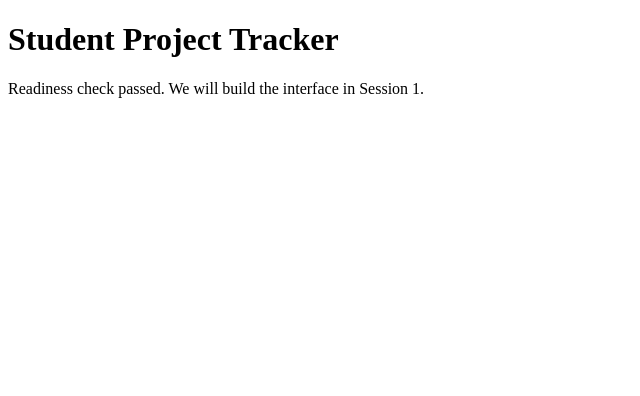
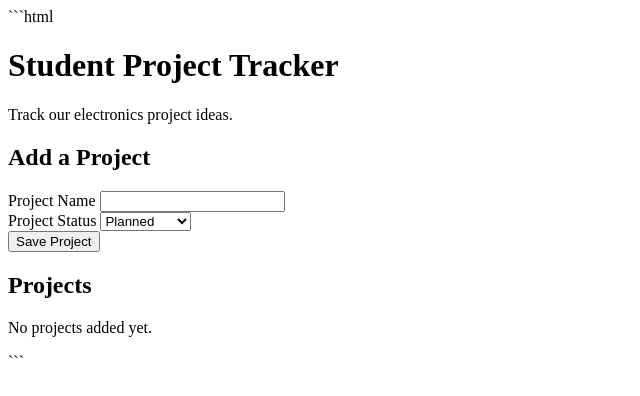
Before and after one commit to renukabhanji99/student-project-tracker, a website: page public/index.html in a window 1280 px wide. Shown: the whole page, without its empty margins (0-640 px from the left). Drawn offline with Linux system fonts and the light colour scheme.

Commit message:
Describe tracker and inspect HTML

````diff
--- a/public/index.html
+++ b/public/index.html
@@ -1,5 +1,57 @@
-<!doctype html>
+```html
+<!DOCTYPE html>
 <html lang="en">
-<head><meta charset="UTF-8"><meta name="viewport" content="width=device-width, initial-scale=1"><title>Workshop readiness</title></head>
-<body><main><h1>Student Project Tracker</h1><p>Readiness check passed. We will build the interface in Session 1.</p></main></body>
+<head>
+  <meta charset="UTF-8">
+  <meta name="viewport" content="width=device-width, initial-scale=1.0">
+  <title>Student Project Tracker</title>
+  <link rel="stylesheet" href="style.css">
+  <script src="script.js" defer></script>
+</head>
+<body>
+  <header>
+    <h1>Student Project Tracker</h1>
+    <p>Track our electronics project ideas.</p>
+  </header>
+
+  <main>
+    <section aria-labelledby="form-title">
+      <h2 id="form-title">Add a Project</h2>
+
+      <form id="project-form">
+        <div>
+          <label for="name">Project Name</label>
+          <input
+            type="text"
+            id="name"
+            name="name"
+            required
+            maxlength="80"
+          >
+        </div>
+
+        <div>
+          <label for="status">Project Status</label>
+          <select id="status" name="status">
+            <option value="Planned">Planned</option>
+            <option value="In Progress">In Progress</option>
+            <option value="Completed">Completed</option>
+          </select>
+        </div>
+
+        <button id="save-button" type="submit">Save Project</button>
+        <button id="cancel-button" type="button" hidden>Cancel</button>
+      </form>
+
+      <p id="message" role="status" aria-live="polite"></p>
+    </section>
+
+    <section aria-labelledby="list-title">
+      <h2 id="list-title">Projects</h2>
+      <p id="empty-state">No projects added yet.</p>
+      <ul id="project-list"></ul>
+    </section>
+  </main>
+</body>
 </html>
+```
````
